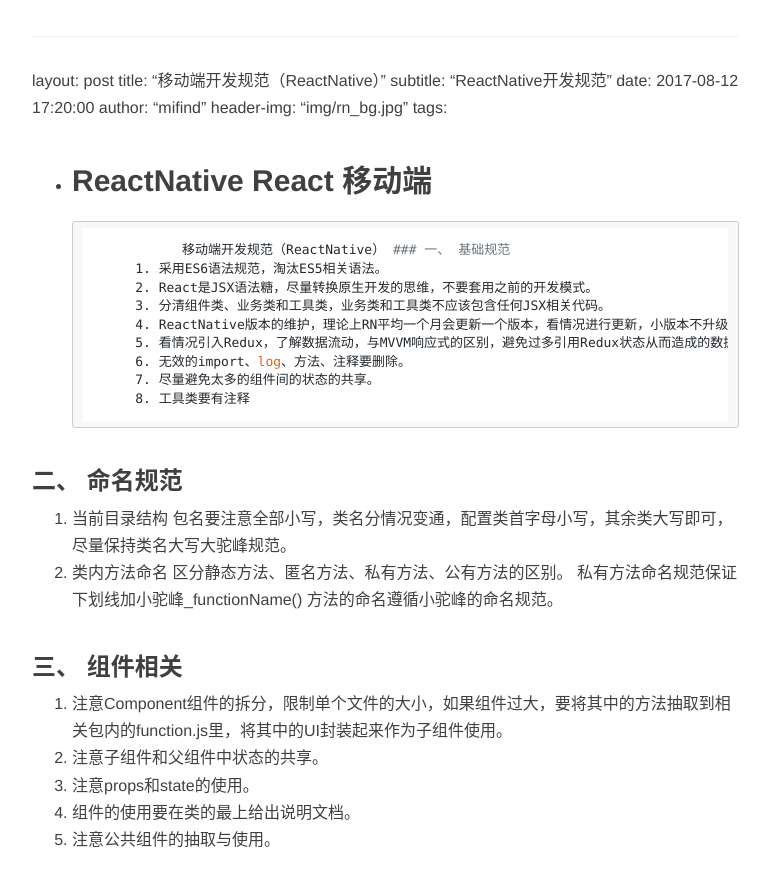
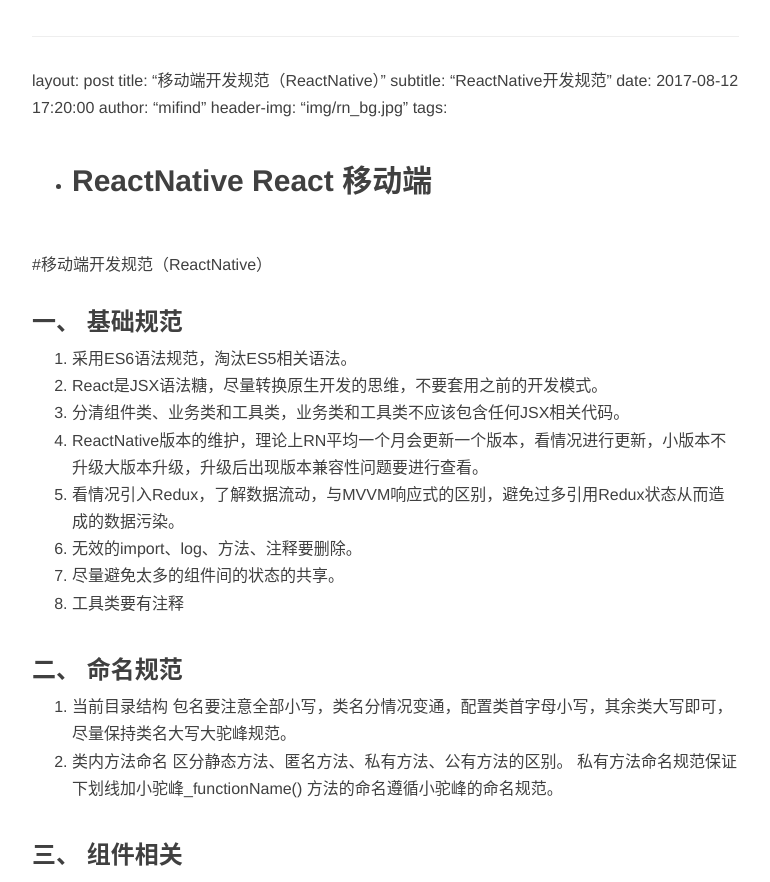
Before and after one commit to YanChenGirl/MIFind.github.io, a Jekyll site: the page built from _posts/2017-08-12-移动端开发规范文档(ReactNative).md, in a window 1280 px wide and 900 px high, scrolled down 469 px, cut to the strip 18-900 px from the top of the window. Shown: the whole strip, without its empty margins (233-1003 px from the left). Built offline with Jekyll 4.4.1, drawn with Linux system fonts in a browser that asks for light colours; nearby versions of some CDN libraries; our own code applies the rules of GitHub Pages for plain Markdown files; comment, search, counter and statistics services are not loaded.

```diff
--- a/_posts/2017-08-12-移动端开发规范文档(ReactNative).md
+++ b/_posts/2017-08-12-移动端开发规范文档(ReactNative).md
@@ -9,7 +9,8 @@ tags:
    - ReactNative React 移动端
 ---
 
-					移动端开发规范（ReactNative）
+
+#移动端开发规范（ReactNative）
 ### 一、	基础规范
 1.	采用ES6语法规范，淘汰ES5相关语法。
 2.	React是JSX语法糖，尽量转换原生开发的思维，不要套用之前的开发模式。
```
